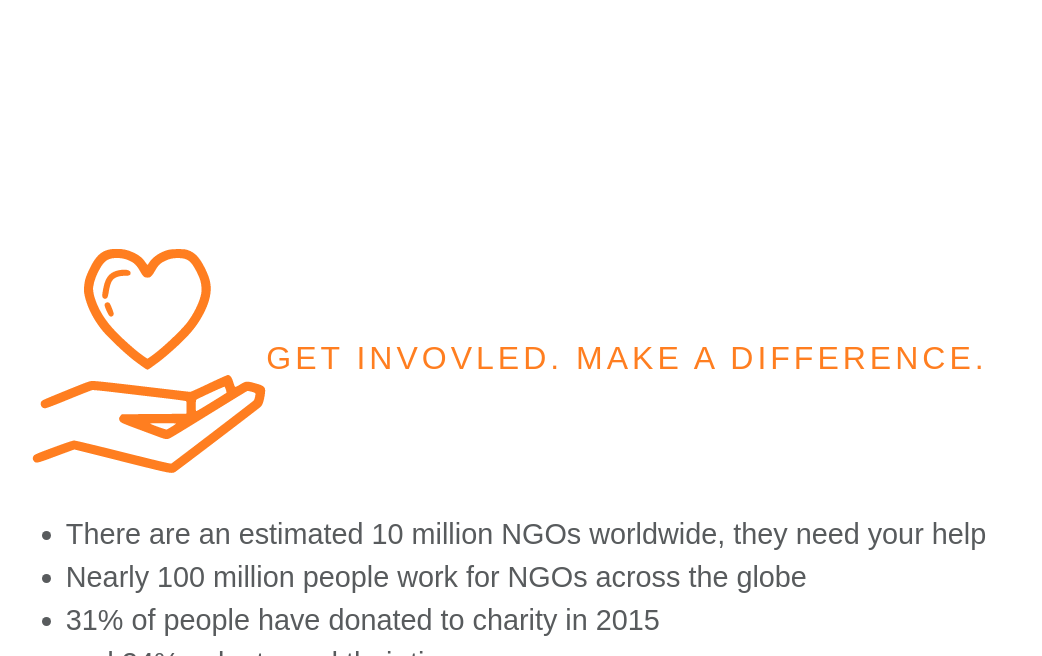
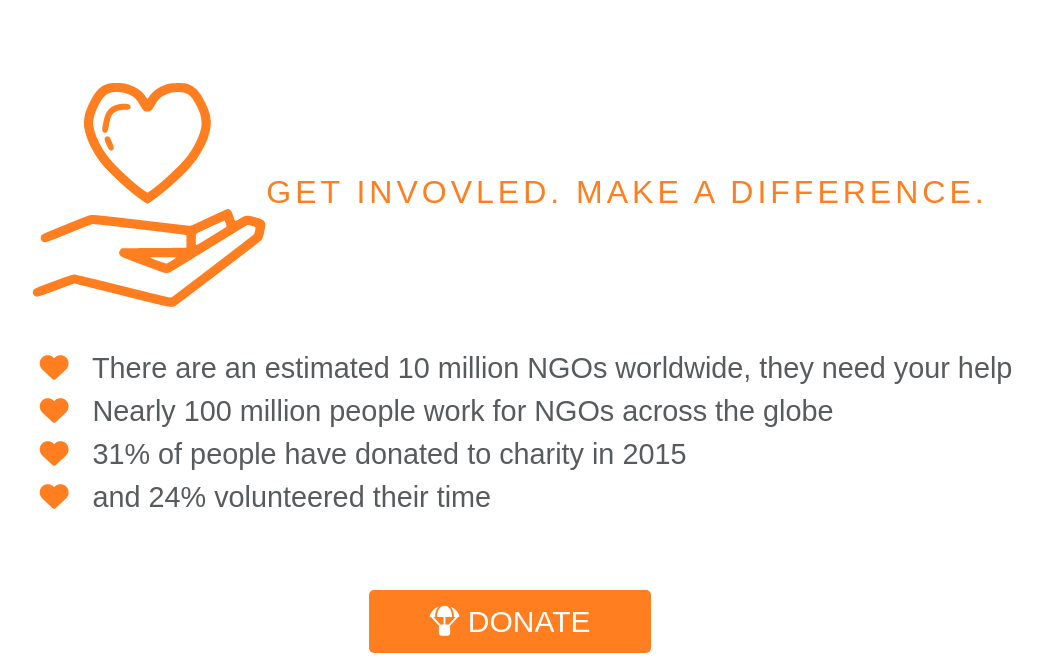
Before and after one commit to jackcrosbie/hackathon-feb, a Django app: page /take-part/donate/ in a window 1280 px wide. Shown: the part 917-1573 px from the top of the page, without its empty margins (130-1172 px from the left). Run offline with Django 3.2, Linux system fonts and the light colour scheme; data comes from the database, SQL or seed files in the repository; some libraries are stand-ins or nearby versions; some web fonts are replaced.

Commit message:
styling for donate page, get involved section and positioning

```diff
--- a/ngo/directory/templates/directory/donate.html
+++ b/ngo/directory/templates/directory/donate.html
@@ -6,9 +6,9 @@
 <section id="hero-outer">
     <div id="hero-image"></div>
     <div id="world-ngo-logo"></div>
-    <div id="events-cover-text">
-        <h2>Participate in an Event </h2>
-        <h3>Raise funds for NGOs</h3>
+    <div id="donate-cover-text">
+        <h2>Donate to an NGO </h2>
+        <h3>Choose an NGO below and make a difference</h3>
     </div>
 </section>
 <section class="donate-make-difference">
@@ -16,17 +16,17 @@
         <h2> <img src="{{MEDIA_URL}}/images/donation-icon.png" alt="hand holding a heart icon">Get Invovled. Make a
             Difference.</h2>
         <ul>
-            <li>
+            <li><i class="fa-solid fa-heart"> </i>
                 There are an estimated 10 million NGOs worldwide,
                 they need your help
             </li>
-            <li>
+            <li><i class="fa-solid fa-heart"> </i>
                 Nearly 100 million people work for NGOs across the globe
             </li>
-            <li>
+            <li><i class="fa-solid fa-heart"> </i>
                 31% of people have donated to charity in 2015
             </li>
-            <li>
+            <li><i class="fa-solid fa-heart"> </i>
                 and 24% volunteered their time
             </li>
         </ul>
--- a/ngo/static/css/base.css
+++ b/ngo/static/css/base.css
@@ -86,6 +86,11 @@ h2 {
     color: #fff;
 }
 
+#donate-cover-text,
+#donate-cover-text h2 {
+    color: #fff;
+}
+
 #cover-text {
     font-size: 200%;
     font-family: 'Helvetica Lt Std Condensed', 'Helvetica Std Bold Condensed', sans-serif;
@@ -108,6 +113,21 @@ h2 {
     text-transform: none;
     width: 400px;
     height: 160px;
+    padding: 20px;
+    position: absolute;
+    bottom: 150px;
+    left: 150px;
+    background-color: rgba(255, 126, 32, 0.85);
+    text-align: center;
+}
+
+#donate-cover-text {
+    font-size: 200%;
+    font-family: 'Helvetica Lt Std Condensed', 'Helvetica Std Bold Condensed', sans-serif;
+    letter-spacing: 4px;
+    text-transform: none;
+    width: 400px;
+    height: 180px;
     padding: 20px;
     position: absolute;
     bottom: 150px;
@@ -156,39 +176,39 @@ h2 {
 }
 
 /*---- Home Page Three Pillars section ------------------*/
-#three-pillars-section{
+#three-pillars-section {
     height: 650px;
 }
 
-#welcome{
+#welcome {
     text-align: center;
 }
 
-#welcome{
+#welcome {
     font-weight: 600;
     font-size: 300%;
 }
 
-#welcome > img{
+#welcome>img {
     display: block;
     text-align: center;
     margin: 5px auto;
     width: 8%;
 }
 
-#left-pillar{
+#left-pillar {
     padding-top: 30px;
     width: 33%;
     float: left;
 }
 
-#right-pillar{
+#right-pillar {
     padding-top: 30px;
     width: 33%;
     float: right;
 }
 
-#center-pillar{
+#center-pillar {
     padding-top: 30px;
     width: 33%;
     margin: 0 auto;
@@ -203,7 +223,9 @@ h2 {
     padding-top: 20px;
 }
 
-#left-pillar h2, #right-pillar h2, #center-pillar h2{
+#left-pillar h2,
+#right-pillar h2,
+#center-pillar h2 {
     text-align: center;
     font-weight: 600;
     text-transform: none;
@@ -302,18 +324,6 @@ hr {
     height: 400px;
 }
 
-#get-involved-donate {
-    display: flex;
-    width: 100%;
-    flex-direction: column;
-    align-items: center;
-    padding: 10%;
-}
-
-#get-involved-donate li {
-    font-size: 2em;
-}
-
 .btn-container {
     display: flex;
     justify-content: center;
@@ -379,16 +389,13 @@ hr {
 
 /* --- Donate Page ------------------------ */
 .donate-make-difference {
-    height: 900px;
+    height: 600px;
     display: flex;
     justify-content: center;
     align-items: center;
     flex-direction: column;
     margin-top: 2rem;
-}
-
-#get-involved-donate {
-    margin-top: 2rem;
+    margin-bottom: 3rem;
 }
 
 #get-involved-donate ul {
@@ -396,7 +403,23 @@ hr {
     margin-top: 2rem;
 }
 
+#get-involved-donate {
+    display: flex;
+    width: 100%;
+    flex-direction: column;
+    align-items: center;
+    padding: 5%;
+}
 
+#get-involved-donate li {
+    font-size: 2em;
+    list-style: none;
+}
+
+.fa-heart {
+    color: #ff7e20;
+    padding-right: 1rem;
+}
 
 
 /* --- Event Page ------------------------ */
@@ -422,18 +445,19 @@ hr {
 
 /* --- for large to medium screen 1200px and below ------------------------ */
 @media screen and (max-width: 1200px) {
-    #three-pillars-section{
+    #three-pillars-section {
         width: 65%;
         height: 1200px;
         margin: 0 auto;
     }
 }
+
 #welcome {
     padding: 30px 0;
     margin: 30px;
 }
 
-    #welcome img{
+#welcome img {
     display: block;
     text-align: center;
 }
```
Lines whose indentation alone changed are shown as unchanged.
